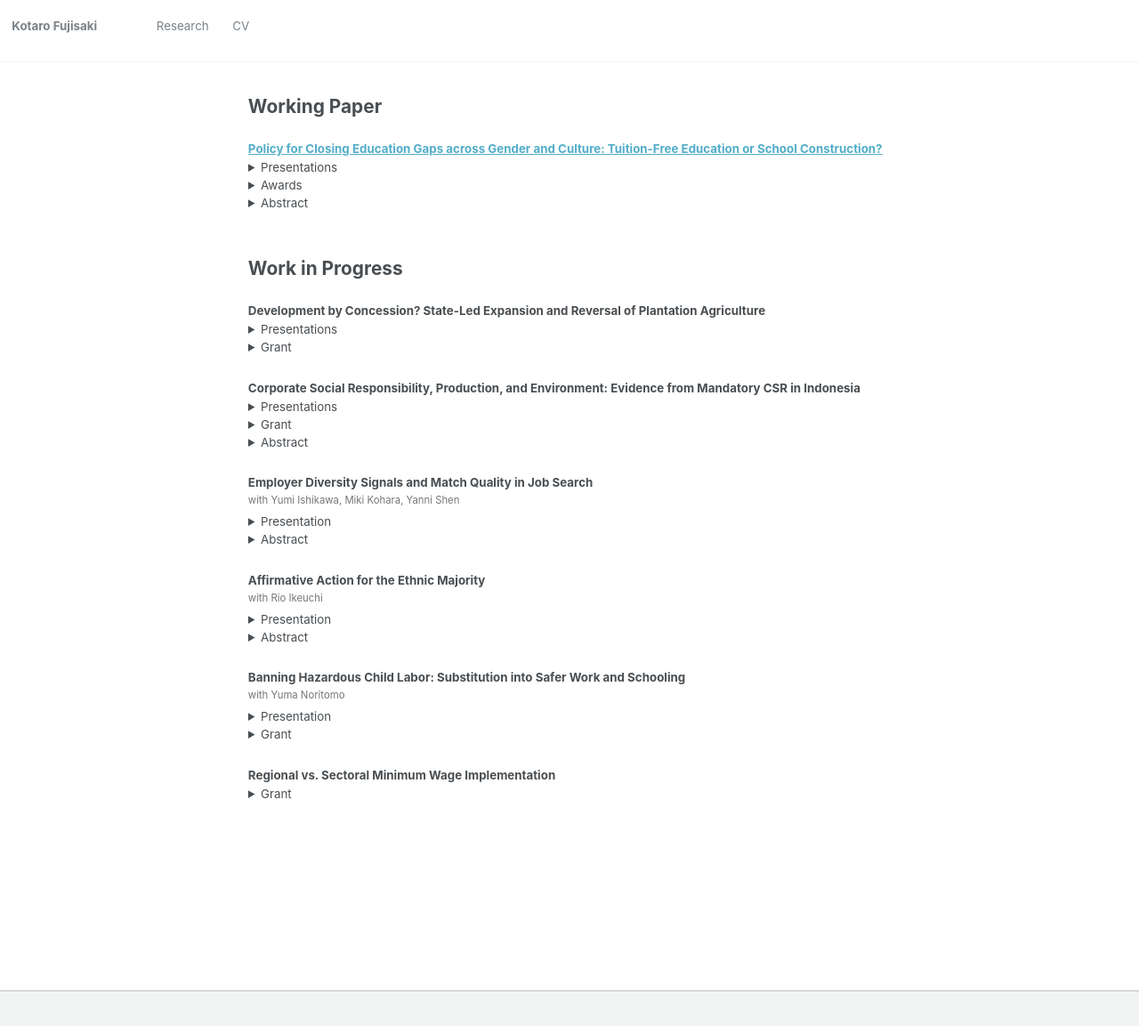
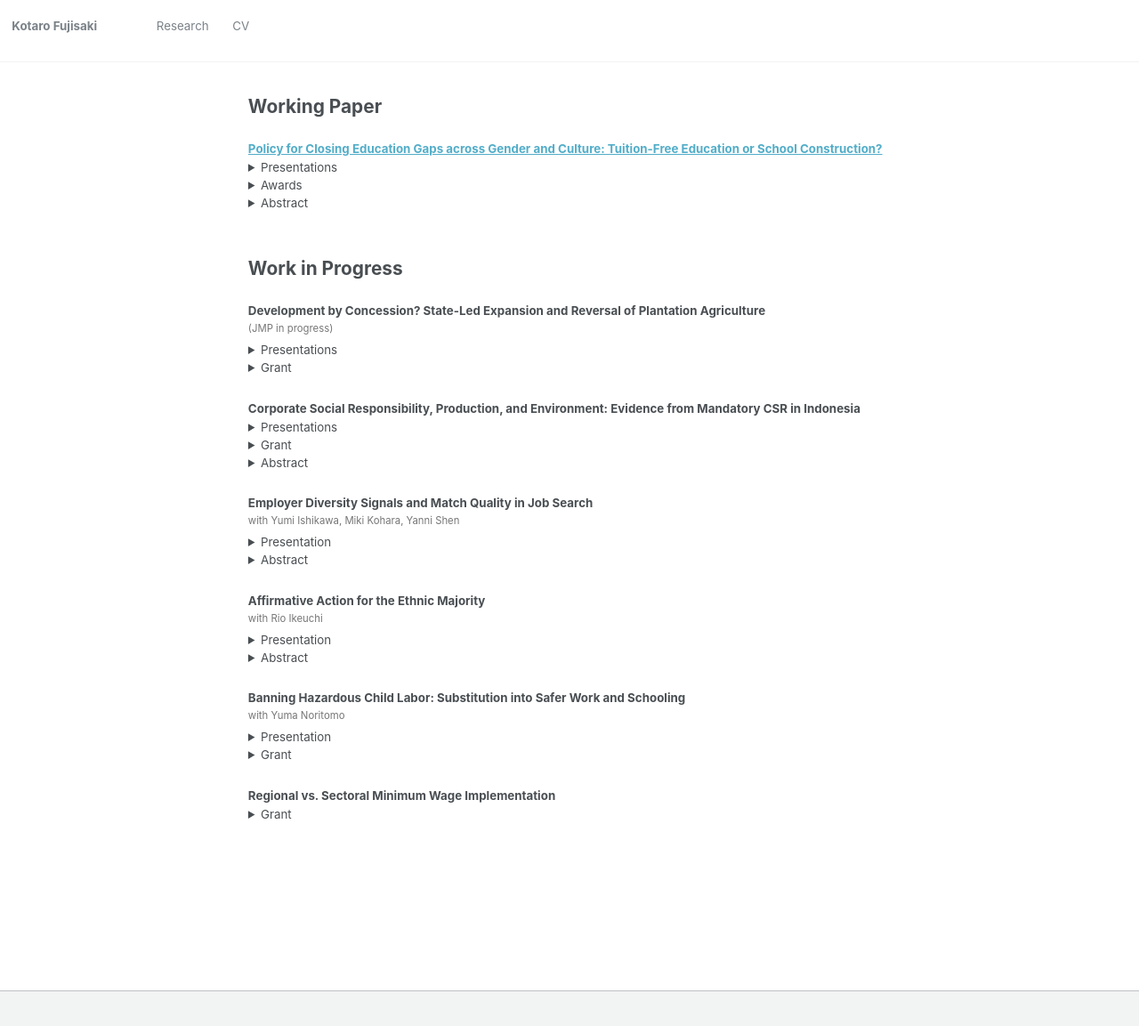
Before and after one commit to Kotaro-Fujisaki/kotaro-fujisaki.github.io, a Jekyll site: the page built from _pages/publications.md, in a window 1280 px wide and 1167 px high. Shown: the top 1153 px of the window at 89% size. Built offline with Jekyll 4.4.1, drawn with Linux system fonts in a browser that asks for light colours.

Commit message:
Update publications.md
Signed-off-by: Kotaro-Fujisaki <163865887+Kotaro-Fujisaki@users.noreply.github.com>

```diff
--- a/_pages/publications.md
+++ b/_pages/publications.md
@@ -56,6 +56,8 @@ author_profile: false
 # Work in Progress
 
 ### Development by Concession? State-Led Expansion and Reversal of Plantation Agriculture
+(JMP in progress)
+{: .coauthors}
 
 <details class="abstract">
   <summary>Presentations</summary>
```
